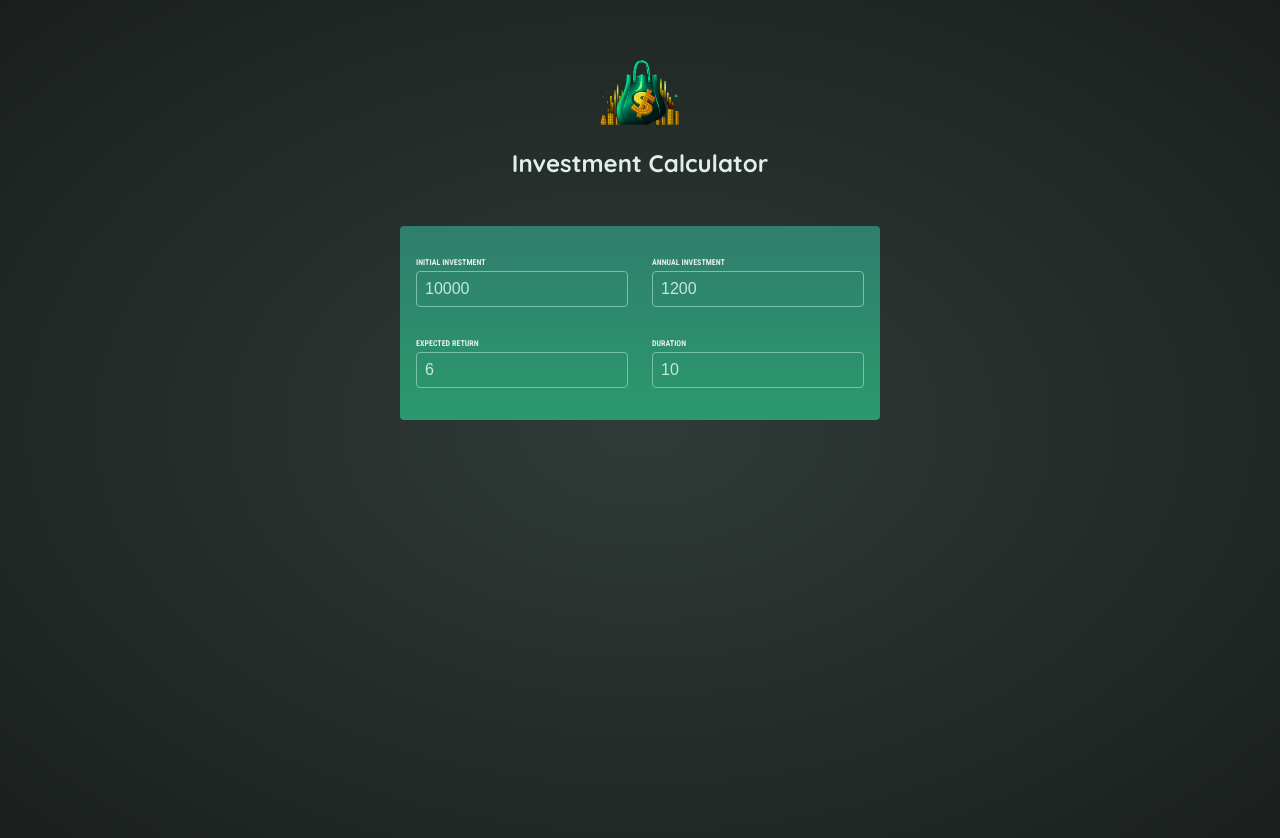
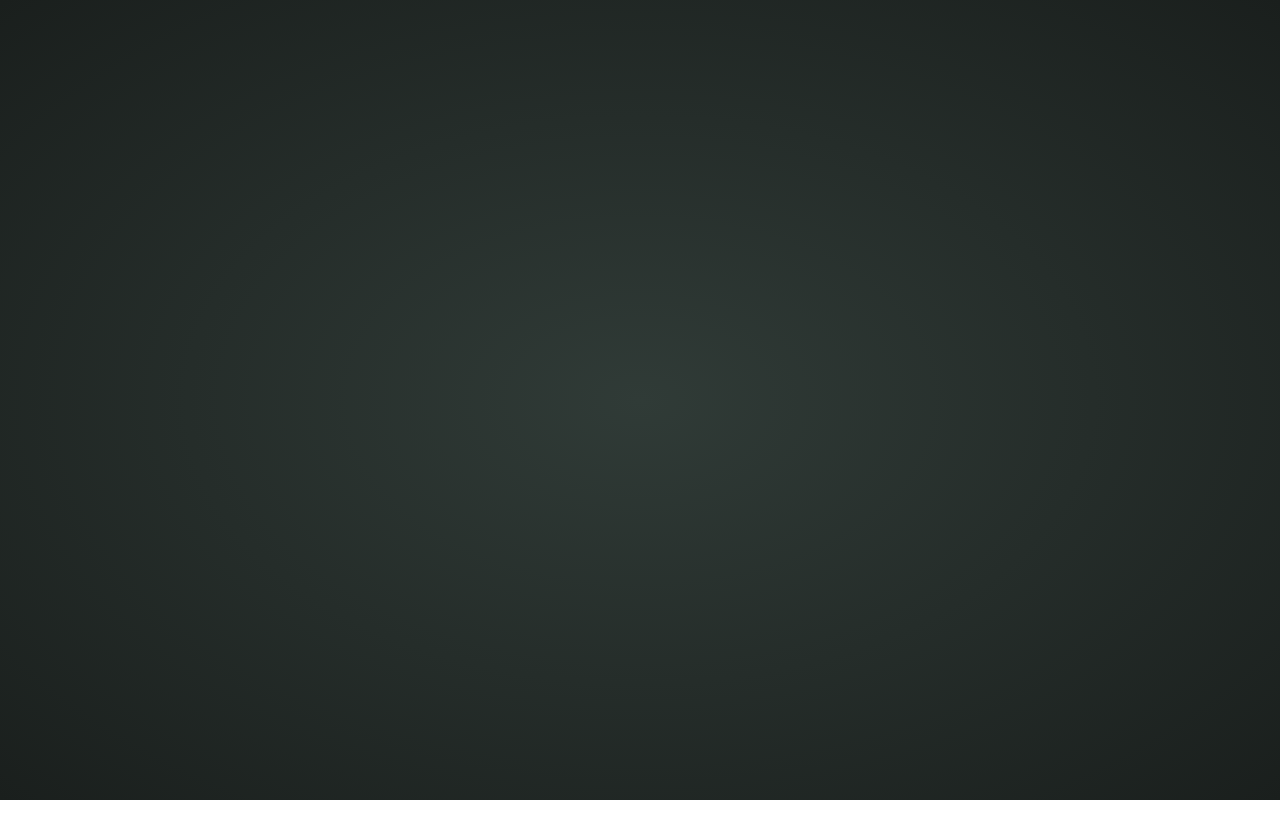
Before and after one commit to Mr-Luka/investment-calculator, a React (Vite) app: page / in a window 1280 px wide. Shown: the top 838 px of the page. After the commit the page ends 800 px from the top, so only its background shows below. Built offline with nearby package versions, Linux system fonts and the light colour scheme.

Commit message:
setting up the project for more practice

```diff
--- a/src/App.jsx
+++ b/src/App.jsx
@@ -1,15 +1,9 @@
-
-import Header from './components/Header.jsx';
-import UserInput from './components/UserInput.jsx';
 
 function App() {
 
 
   return (
-    <>
-      <Header />
-      <UserInput />
-    </>
+    <></>
 
   );
 }
--- a/src/components/Header.jsx
+++ /dev/null
@@ -1,10 +0,0 @@
-import logo from '../assets/investment-calculator-logo.png';
-
-export default function Header (){
-    return (
-        <header id="header">
-            <img src={logo} alt="investment banking logo"/>
-            <h1>Investment Calculator</h1>
-        </header>
-    )
-}
--- a/src/components/UserInput.jsx
+++ /dev/null
@@ -1,66 +0,0 @@
-import {useState} from 'react';
-
-export default function UserInput() {
-    const [userInput, setUserInput] = useState({
-        initialInvestment: 10000,
-        annualInvestment: 1200,
-        expectedReturn: 6,
-        duration: 10
-     });
-
-     function handleChange(inputIdentifier, newValue){
-        console.log( newValue)
-        setUserInput(prevUserInput => {
-            return {
-            ...prevUserInput,
-            [inputIdentifier]: newValue,
-            }
-        })
-     }
-
-
-    return (
-        <section id="user-input">
-            <div className="input-group">
-                <p>
-                    <label>Initial Investment</label>
-                    <input
-                        type="number"
-                        required
-                        value={userInput.initialInvestment}
-                        onChange={e=> handleChange('initialInvestment', e.target.value)}
-                    />
-                </p>
-                <p>
-                    <label>Annual Investment</label>
-                    <input
-                        type="number"
-                        required
-                        value={userInput.annualInvestment}
-                        onChange={e=> handleChange('annualInvestment', e.target.value)}
-                    />
-                </p>
-            </div>
-            <div className="input-group">
-                <p>
-                    <label>Expected Return</label>
-                    <input
-                        type="number"
-                        required
-                        value={userInput.expectedReturn}
-                        onChange={e=> handleChange('expectedReturn', e.target.value)}
-                    />
-                </p>
-                <p>
-                    <label>Duration</label>
-                    <input
-                        type="number"
-                        required
-                        value={userInput.duration}
-                        onChange={e=> handleChange('duration', e.target.value)}
-                    />
-                </p>
-            </div>
-        </section>
-    )
-}
```
